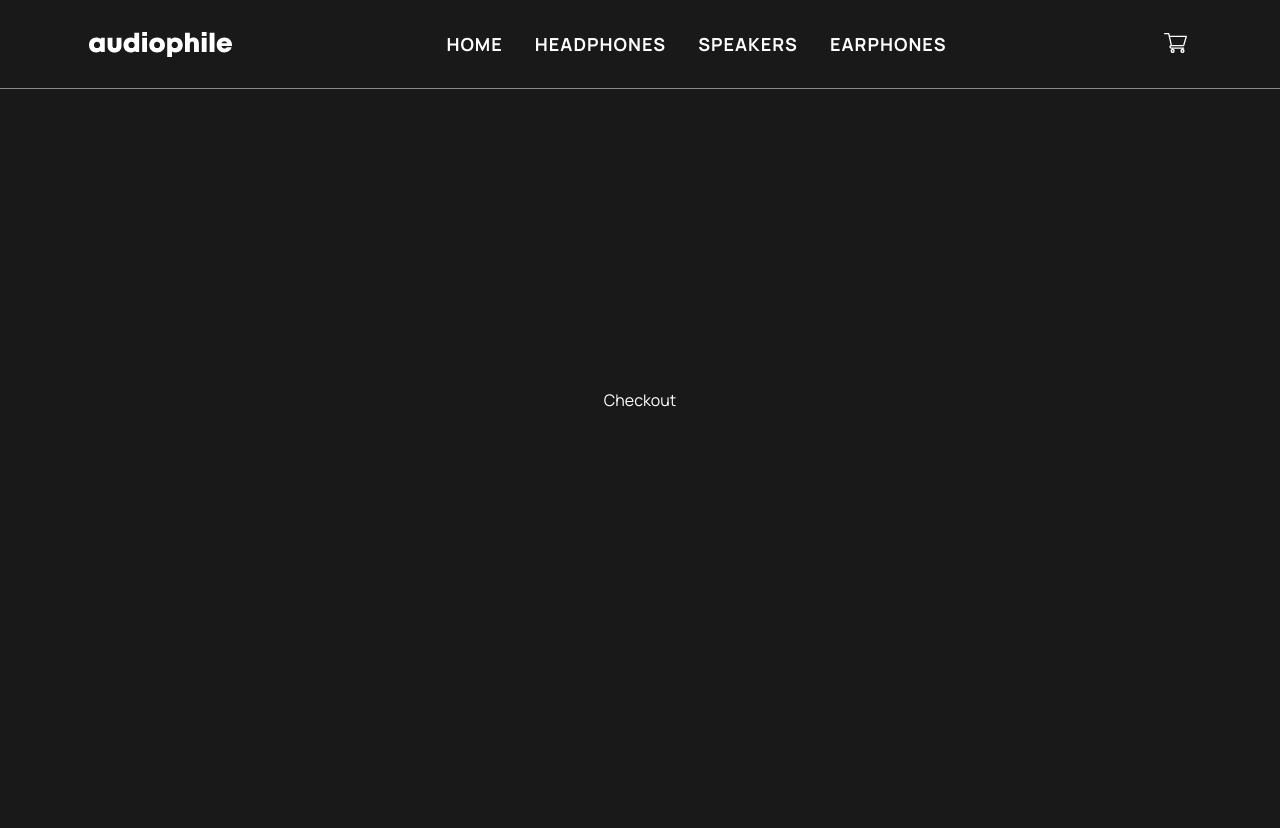
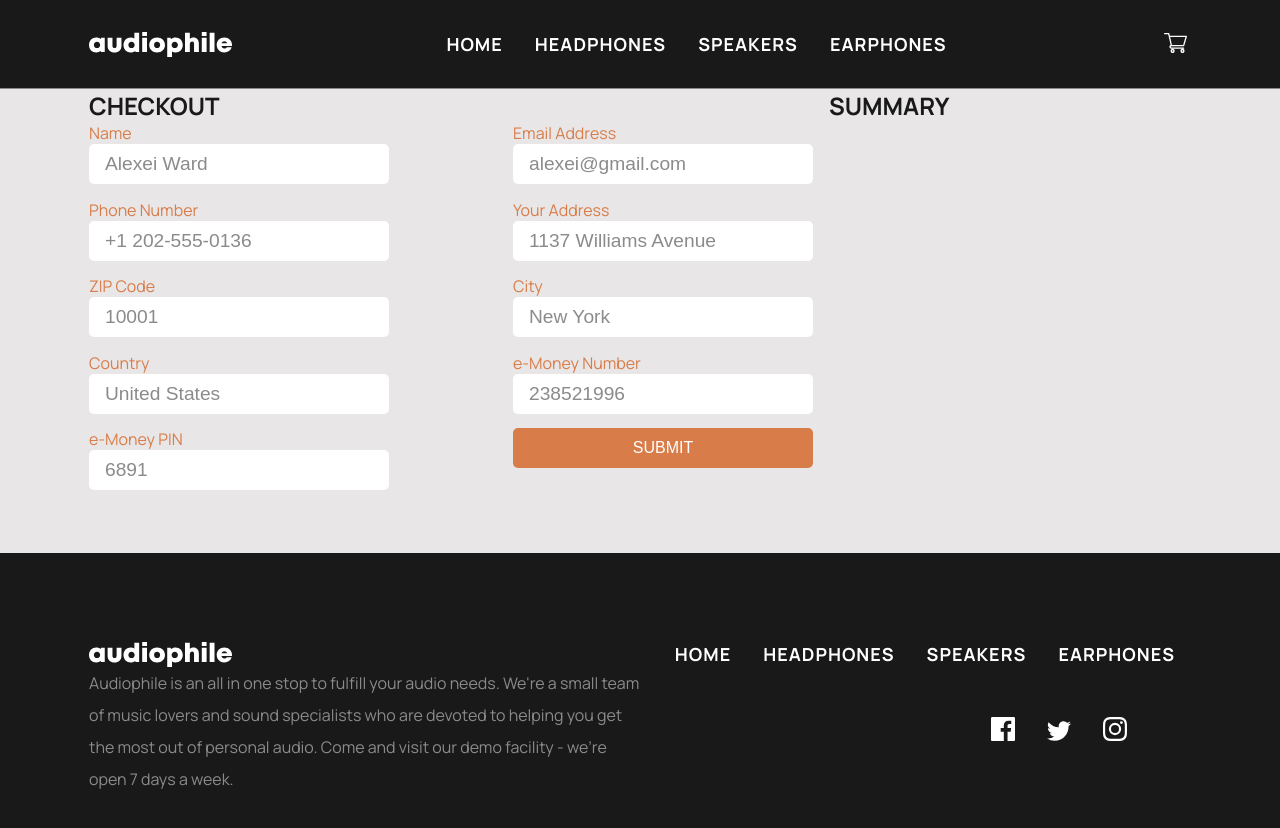
Before and after one commit to ajarek/react-90-vite-audiophile-ecommerce-Router-6.11, a React (Vite) app: page /checkout in a window 1280 px wide. Shown: the top 828 px of the page. Before the commit the page ends 800 px from the top, so only its background shows below. Built offline with nearby package versions, Linux system fonts and the light colour scheme.

Commit message:
added checkout

```diff
--- a/src/helper/Form/Form.css
+++ b/src/helper/Form/Form.css
@@ -4,34 +4,35 @@ form {
   display: flex;
   flex-wrap: wrap;
   align-items: flex-start;
-  justify-content: space-evenly;
+  justify-content: space-between;
   gap: 8px;
 }
+form label{
+  color: var(--ginger);
+}
 form input {
-  width: 100%;
+  width: 300px;
   height: 40px;
   padding: 1rem;
   font-size: 1.2rem;
   outline: none;
   border: none;
   border-radius: 5px;
-  background-color: var(--grey);
   user-select: none;
   color: var(--black);
 }
-input[type='text']:focus {
-  background-color: var(--blue);
-  color: var(--white);
+form input::placeholder{
+  color: var(--darkGrey);
 }
 form input[type='submit'] {
   color: var(--white);
-  width: 100%;
+  width: 300px;
   padding: 8px 16px;
   font-size: 1rem;
   border: none;
   cursor: pointer;
   transition: all 0.2s ease-in-out;
-  background-color: var(--blue);
+  background-color: var(--ginger);
 }
 form input[type='submit']:hover {
   background-color: var(--green);
@@ -39,8 +40,10 @@ form input[type='submit']:hover {
 }
 .wrapper-input {
   position: relative;
+  display: flex;
+  flex-direction: column;
 }
 form p {
   color: var(--red);
-  position: absolute;
+
 }
--- a/src/helper/Form/Form.jsx
+++ b/src/helper/Form/Form.jsx
@@ -6,9 +6,15 @@ import './Form.css'
 import { useEffect } from 'react'
 export const Form = ({ onSubmit }) => {
   const schema = yup.object().shape({
-    categories: yup.string().required(),
-    title: yup.string().required(),
-    author: yup.string().required(),
+    name: yup.string().required(),
+    email: yup.string().email().required(),
+    phone: yup.string().required(),
+    address: yup.string().required(),
+    zip: yup.string().required(),
+    city: yup.string().required(),
+    country: yup.string().required(),
+    money: yup.string().required(),
+    pin: yup.string().required(),
   })
 
   const {
@@ -24,9 +30,15 @@ export const Form = ({ onSubmit }) => {
   useEffect(() => {
     if (formState.isSubmitSuccessful) {
       reset({
-        categories: '',
-        title: '',
-        author: '',
+        name: '',
+        email: '',
+        phone: '',
+        address: '',
+        zip: '',
+        city: '',
+        country: '',
+        money: '',
+        pin: '',
       })
     }
   }, [formState, reset])
@@ -34,33 +46,90 @@ export const Form = ({ onSubmit }) => {
   return (
     <form onSubmit={handleSubmit(onSubmit)}>
       <div className='wrapper-input'>
+        <label htmlFor='name'>Name</label>
         <input
           type='text'
-          placeholder='Categories...'
-          {...register('categories')}
+          placeholder='Alexei Ward'
+          {...register('name')}
         />
-        <p>{errors?.categories?.message}</p>
+        <p>{errors?.name?.message}</p>
       </div>
       <div className='wrapper-input'>
+        <label htmlFor='email'>Email Address</label>
+        <input
+          type='email'
+          placeholder='alexei@gmail.com'
+          {...register('email')}
+        />
+        <p>{errors.email?.message}</p>
+      </div>
+      <div className='wrapper-input'>
+        <label htmlFor='phone'>Phone Number</label>
+        <input
+          type='phone'
+          placeholder='+1 202-555-0136'
+          {...register('phone')}
+        />
+        <p>{errors.phone?.message}</p>
+      </div>
+      <div className='wrapper-input'>
+        <label htmlFor='phone'>Your Address</label>
         <input
           type='text'
-          placeholder='Book title...'
-          {...register('title')}
+          placeholder='1137 Williams Avenue'
+          {...register('address')}
         />
-        <p>{errors.title?.message}</p>
+        <p>{errors.address?.message}</p>
       </div>
       <div className='wrapper-input'>
+        <label htmlFor='phone'>ZIP Code</label>
         <input
           type='text'
-          placeholder='Author...'
-          {...register('author')}
+          placeholder='10001'
+          {...register('zip')}
         />
-        <p>{errors.author?.message}</p>
+        <p>{errors.zip?.message}</p>
+      </div>
+      <div className='wrapper-input'>
+        <label htmlFor='phone'>City</label>
+        <input
+          type='text'
+          placeholder='New York'
+          {...register('city')}
+        />
+        <p>{errors.city?.message}</p>
+      </div>
+      <div className='wrapper-input'>
+        <label htmlFor='phone'>Country</label>
+        <input
+          type='country'
+          placeholder='United States'
+          {...register('country')}
+        />
+        <p>{errors.country?.message}</p>
+      </div>
+      <div className='wrapper-input'>
+        <label htmlFor='phone'>e-Money Number</label>
+        <input
+          type='text'
+          placeholder='238521996'
+          {...register('money')}
+        />
+        <p>{errors.money?.message}</p>
+      </div>
+      <div className='wrapper-input'>
+        <label htmlFor='phone'>e-Money PIN</label>
+        <input
+          type='phone'
+          placeholder='6891'
+          {...register('pin')}
+        />
+        <p>{errors.pin?.message}</p>
       </div>
       <div className='wrapper-input'>
         <input
           type='submit'
-          value='ADD BOOK'
+          value='SUBMIT'
         />
       </div>
     </form>
--- a/src/pages/Checkout/Checkout.css
+++ b/src/pages/Checkout/Checkout.css
@@ -5,4 +5,13 @@
   flex-direction: column;
   justify-content: center;
   align-items: center;
+  background-color: var(--grey);
+  color: var(--black);
 }
+.checkout-wrapper{
+  width: 100%;
+  padding: 89px;
+  display: grid;
+  grid-template-columns: 2fr 1fr;
+  gap: 16px;
+}
--- a/src/pages/Checkout/Checkout.jsx
+++ b/src/pages/Checkout/Checkout.jsx
@@ -1,8 +1,22 @@
+import Footer from '../../components/Footer/Footer'
+import {Form} from '../../helper/Form/Form'
 import './Checkout.css'
 
 const Checkout = () => {
+  const handleForm = (data) => {
+    console.log(data);
+  }
   return (
-    <div className='checkout'>Checkout</div>
+    <div className='checkout'>
+      <div className='checkout-wrapper'>
+        <div className='form'>
+          <h2>CHECKOUT</h2>
+          <Form onSubmit={handleForm}/>
+        </div>
+        <div className='summary'><h2>SUMMARY</h2></div>
+      </div>
+      <Footer />
+    </div>
   )
 }
 
```
